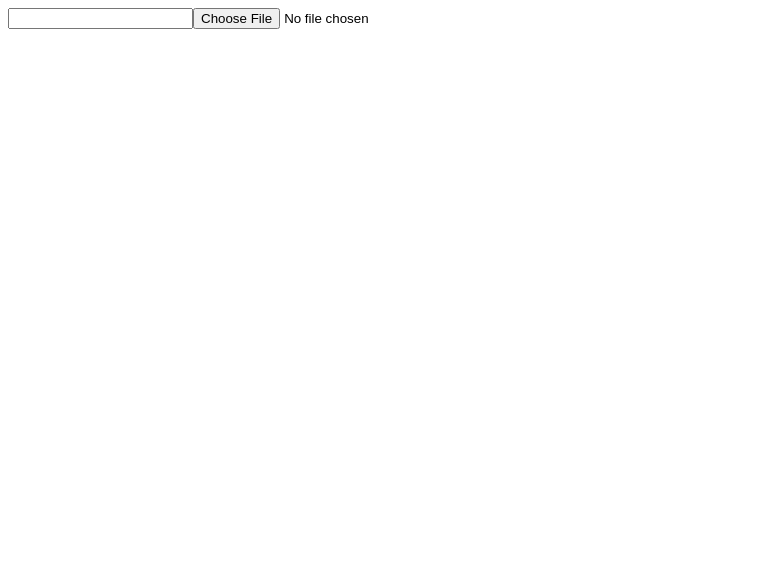
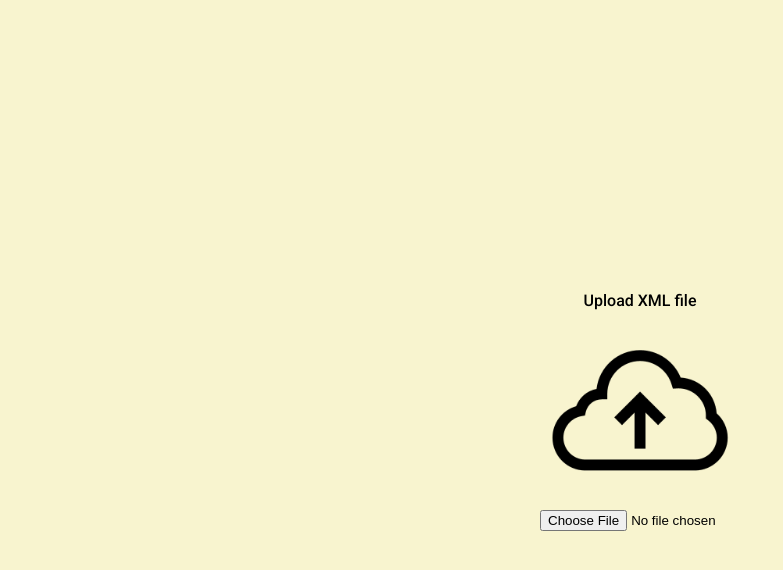
Before and after one commit to babypwant/XML-to-CSV, a React (Create React App) app in the folder app/: page / in a window 1280 px wide. Shown: the top 570 px of the page, without its empty margins (0-783 px from the left). Built offline with nearby package versions, Linux system fonts and the light colour scheme.

Commit message:
done for today

```diff
--- a/app/public/index.html
+++ b/app/public/index.html
@@ -6,6 +6,9 @@
   <meta name="viewport" content="width=device-width, initial-scale=1" />
   <meta name="theme-color" content="#000000" />
   <link rel="manifest" href="%PUBLIC_URL%/manifest.json" />
+  <link rel="preconnect" href="https://fonts.googleapis.com">
+  <link rel="preconnect" href="https://fonts.gstatic.com" crossorigin>
+  <link href="https://fonts.googleapis.com/css2?family=Roboto:wght@500&display=swap" rel="stylesheet">
   <title>XML to CSV Converter</title>
 </head>
 
--- a/app/src/App.js
+++ b/app/src/App.js
@@ -1,69 +1,120 @@
 import { useState } from "react";
+import './style/convert.css'
+import uploadIMG from './style/upload.png'
 const txml = require('txml');
 
 const App = () => {
-  const [name, setName] = useState("");
-  let data = [['property_id', 'account_number', 'name', 'address1', 'address1', 'city', 'state_prov', 'postal_code', 'primary_contact_id ']];
+  const [formState, setFormState] = useState(true)
+  const [errors, setErrors] = useState(null);
+  const dataHeaders = ['property_id', 'account_number', 'name', 'address1', 'address2', 'city', 'state_prov', "country_code", 'postal_code', 'primary_contact_id ', 'notes', 'survery_compliance', 'last_survey', 'next_survey'];
+  let data = [];
   let xmlFile;
   let fileReader;
 
   const handleFileRead = () => {
-    const content = fileReader.result;
-    xmlFile = txml.simplify(txml.parse(content))
+    const content = fileReader.result; // we receive the file passed into FileReader
+    xmlFile = txml.simplify(txml.parse(content)) // parsing and simplifying the xml data to make the data arrays with objects within them.
+    data.push(dataHeaders); // we sets the headers for our csv file here
+    try {
       xmlFile.Table_Facility.T_Facility.forEach((facility) => {
         let metadata = [];
-      console.log(facility)
-      facility.Facility_ID ? metadata.push(facility.Facility_ID) : metadata.push("none"); //property_id
-      facility.Facility_Account_Number ? metadata.push(facility.Facility_Account_Number) : metadata.push("none"); //account_number
-      facility.Facility_Name ? metadata.push(facility.Facility_Name) : metadata.push("none"); //name
-      facility.Service_Address_Full ? metadata.push(facility.Service_Address_Full) : metadata.push("none"); //address1
+        let previousDate;
+        let nextDate;
+        //Turnery operations for data we are looking for; does this data exists ? if so push data into metadata array : if not push in an empty string
+
+        facility.Facility_ID ? metadata.push(facility.Facility_ID) : metadata.push(""); //property_id
+        facility.Facility_Account_Number ? metadata.push(facility.Facility_Account_Number) : metadata.push(""); //account_number
+        facility.Facility_Name ? metadata.push(facility.Facility_Name) : metadata.push(""); //name
+        facility.Service_Address_Full ? metadata.push(facility.Service_Address_Full) : metadata.push(""); //address1
         metadata.push(""); //add address2 ? cannot be found, testing empty string in its place
-      facility.Service_Address_City ? metadata.push(facility.Service_Address_City) : metadata.push("none"); //city
-      facility.Service_Address_State ? metadata.push(facility.Service_Address_State) : metadata.push("none"); //state
+        facility.Service_Address_City ? metadata.push(facility.Service_Address_City) : metadata.push(""); //city
+        facility.Service_Address_State ? metadata.push(facility.Service_Address_State) : metadata.push(""); //state_prov
         metadata.push("US") //country code
-      facility.Service_Address_Zip_Code ? metadata.push(facility.Service_Address_Zip_Code) : metadata.push("none"); //postal_code
-      facility.Facility_Contact_Mgr_ID ? metadata.push(facility.Facility_Contact_Mgr_ID) : metadata.push("none"); //primary contact Id
+        facility.Service_Address_Zip_Code ? metadata.push(facility.Service_Address_Zip_Code) : metadata.push(""); //postal_code
+        facility.Facility_Contact_Mgr_ID ? metadata.push(facility.Facility_Contact_Mgr_ID) : metadata.push(""); //primary_contact_Id
         facility.Facility_Comments_01 ? metadata.push(facility.Facility_Comments_01) : metadata.push(""); //notes
-       //survery_complicance
-      //last_survey
-      //next_survey
-      data.push(metadata);
+        //survery_complicance,prev_date,next_date
+        // service_compliance false if no start date or end date,  empty if no start date provided, empty if no end date provided
+        if (facility.Facility_Survey_Date_Last && facility.Facility_Survey_Date_Next) {
+          metadata.push("False");
+          previousDate = facility.Facility_Survey_Date_Last.slice(0, 10) // cleans up date string
+          nextDate = facility.Facility_Survey_Date_Next.slice(0, 10);
+          metadata.push(previousDate);
+          metadata.push(nextDate);
+        } else if (facility.Facility_Survey_Date_Last && !facility.Facility_Survey_Date_Next) {
+          metadata.push("");
+          previousDate = facility.Facility_Survey_Date_Last.slice(0, 10)
+          metadata.push(previousDate);
+          metadata.push("");
+        } else if (!facility.Facility_Survey_Date_Last && !facility.Facility_Survey_Date_Last) {
+          metadata.push("");
+          metadata.push("");
+          metadata.push("");
+        };
+        data.push(metadata); // Put all the data together
       });
+
+
       let csvContent = ""
         + data.map(e => e.join(",")).join("\n");
-    let csvData = new Blob([csvContent], { type: 'text/csv' });
-    let csvUrl = URL.createObjectURL(csvData);
-    let link = document.createElement('a');
-    link.href = csvUrl;
-    link.target = '_blank';
+      // we join all arrays into strings from our data array passying them in to csvContent
+      let csvData = new Blob([csvContent], { type: 'text/csv' }); // pass in the string data into a blob object and specify the data type
+      let csvUrl = URL.createObjectURL(csvData); // convert the blob into a URL string which can be attached to an <a> tag
+      let link = document.createElement('a'); // we create an anchor element so we can attach an the our new csv file to it as the source
+      link.href = csvUrl; // link the csv file
+      link.target = '_blank'; //opens new tab to download
+      link.download = "converted" + '.csv'; //we name the file "converted" and add the .csv extension
+      link.click(); // we click our own element to download our sourced file.
+
+      let secondaryLink = document.querySelectorAll('dl-link')
+      secondaryLink.href = csvUrl;
+      secondaryLink.target = '_blank'
       link.download = "converted" + '.csv';
-    link.click();
-
+      if (errors) {
+        setErrors(null)
+      }
+      setFormState(false)
+    }
+    catch (e) {
+      setErrors("Incorrect file type imported")
+      console.log(e)
+    }
   };
 
   const handleUpload = (file) => {
-    fileReader = new FileReader();
-    fileReader.onloadend = handleFileRead;
-    fileReader.readAsText(file);
+    fileReader = new FileReader(); // a new instance of FileReader is created which allows us to read the contents of the uploaded file
+    fileReader.onloadend = handleFileRead; // Once we finish reading the data, the assigned function will be invoke
+    fileReader.readAsText(file); // We feed our uploaded file into the File Reader which will invoke our handleFileRead function passing in the file.
+  };
+  const newConversion = () => {
+    setFormState(true);
   };
 
   return (
-    <div className="App">
-      <form>
-        <input
-          type="text"
-          value={name}
-          onChange={(e) => setName(e.target.value)}
-        />
-
+    <div className="app">
+      {
+        formState ?
+          <div className='upload-file-form'>
+            <label className='image-header'> Upload XML file</label>
+            <label className='upload-label'>
+              <img src={uploadIMG} className='upload-img' />
               <input
                 type="file"
                 onChange={(e) => handleUpload(e.target.files[0])}
               />
-      </form>
+            </label>
+          </div>
+          :
+          <div className='post-download-container'>
+            <label className='after-download'>Thank you for using XML to CSV converter by Gary Rios</label>
+            <button className='myButton' onClick={newConversion}>Convert another file</button>
+          </div>
+      }
+      {errors &&
         <div>
-
+          {errors}
         </div>
+      }
     </div>
   );
 };
--- /dev/null
+++ b/app/src/style/convert.css
@@ -0,0 +1,67 @@
+html, body {
+    margin:0px;
+    height:100%;
+  }
+.app{
+  display: flex;
+  align-items: center;
+  justify-content: center;
+  flex-direction: column;
+  position: fixed;
+  top: 0;
+  left: 0;
+  bottom: 0;
+  right: 0;
+  overflow: auto;
+  background: rgb(248, 244, 207);
+  font-family: 'Roboto', sans-serif;
+}
+
+.upload-label{
+   display: flex;
+   flex-direction: column;
+   cursor: pointer;
+   height: 200px;
+width: 200px;
+};
+
+.upload-img{
+height: 20px;
+width: 20px;
+}
+.image-header{
+    font-family: 'Roboto', sans-serif;
+}
+.upload-file-form{
+    display: flex;
+    align-items: center;
+    flex-direction: column;
+}
+.dl-link{
+
+}
+.dl-link:hover{
+    cursor: pointer;
+}
+.after-download{
+    font: 700;
+}
+.post-download-container{
+    display: flex;
+    flex-direction: column;
+    align-items: center;
+    margin-bottom: 20px;
+};
+
+
+.myButton {
+    font-family: 'Roboto', sans-serif;
+
+}
+.myButton:hover {
+    cursor: pointer;
+}
+.myButton:active {
+	position:relative;
+	top:1px;
+}
```
Also changed, not shown: app/src/style/upload.png (added), 1 other file (tests, documents, lock files or other folders). Lines whose indentation alone changed are shown as unchanged.
